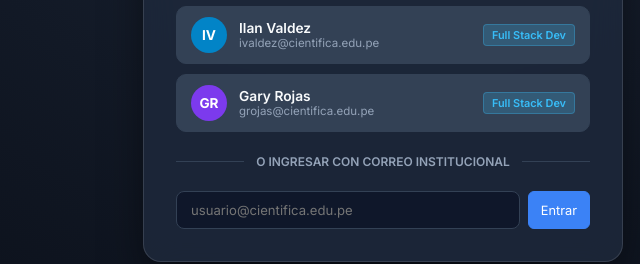
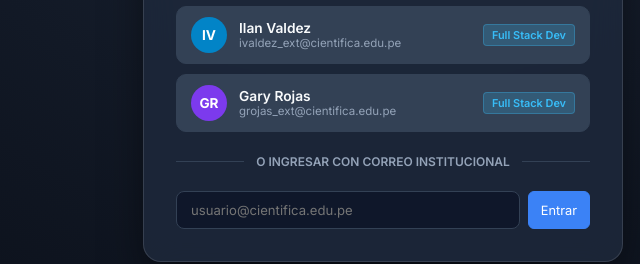
Before and after one commit to jalfaro-cientifica/kanban-matricula-posgrado, a website: page public/index.html in a window 1280 px wide. Shown: the part 442-706 px from the top of the page, 257-897 px from the left. Drawn offline with Linux system fonts and the light colour scheme; no server answers.

Commit message:
fix: update external corporate email addresses for Gary Rojas and Ilan Valdez

```diff
--- a/public/index.html
+++ b/public/index.html
@@ -1217,7 +1217,7 @@
             <div class="avatar ilan" style="width:36px; height:36px; font-size:0.85rem;">IV</div>
             <div class="qp-info">
               <h4>Ilan Valdez</h4>
-              <p>ivaldez@cientifica.edu.pe</p>
+              <p>ivaldez_ext@cientifica.edu.pe</p>
             </div>
           </div>
           <span class="qp-badge fs">Full Stack Dev</span>
@@ -1228,7 +1228,7 @@
             <div class="avatar gary" style="width:36px; height:36px; font-size:0.85rem;">GR</div>
             <div class="qp-info">
               <h4>Gary Rojas</h4>
-              <p>grojas@cientifica.edu.pe</p>
+              <p>grojas_ext@cientifica.edu.pe</p>
             </div>
           </div>
           <span class="qp-badge fs">Full Stack Dev</span>
@@ -1471,7 +1471,7 @@
         id: 'usr_ilan',
         name: 'Ilan Valdez',
         shortName: 'Ilan',
-        email: 'ivaldez@cientifica.edu.pe',
+        email: 'ivaldez_ext@cientifica.edu.pe',
         role: 'Full Stack Developer (Backend, Frontend, QA, etc.)',
         avatarInitials: 'IV',
         color: '#0284c7',
@@ -1481,7 +1481,7 @@
         id: 'usr_gary',
         name: 'Gary Rojas',
         shortName: 'Gary',
-        email: 'grojas@cientifica.edu.pe',
+        email: 'grojas_ext@cientifica.edu.pe',
         role: 'Full Stack Developer (Backend, Frontend, QA, etc.)',
         avatarInitials: 'GR',
         color: '#7c3aed',
```
